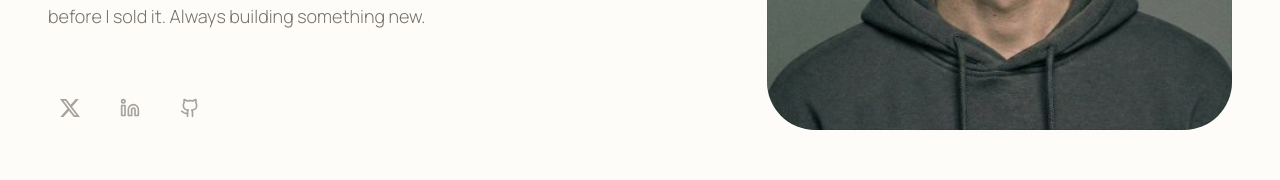
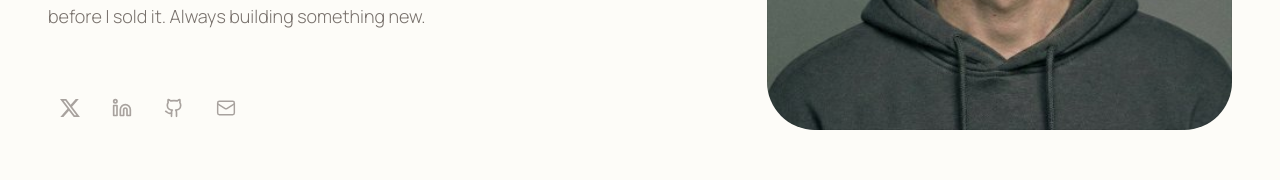
Before and after one commit to realmikolajpiech/mikolajpiechwebsite, a React (Vite) app: page / in a window 1280 px wide. Shown: the part 495-675 px from the top of the page. Built offline with nearby package versions, Linux system fonts and the light colour scheme.

Commit message:
copy email

```diff
--- a/content/site.json
+++ b/content/site.json
@@ -3,6 +3,8 @@
     "get_in_touch": "Get in touch",
     "email_me": "Email Me",
     "copied": "Copied!",
+    "email_on_clipboard": "{{email}} copied",
+    "copy_email": "Copy email address",
     "linkedin": "LinkedIn",
     "privacy_policy": "Privacy Policy",
     "all_rights_reserved": "© {{year}} Mikołaj Piech. All rights reserved."
--- a/pages/Home.tsx
+++ b/pages/Home.tsx
@@ -1,6 +1,6 @@
 import React, { useMemo } from 'react';
-import { motion } from 'framer-motion';
-import { Linkedin, Github, Copy, Check } from 'lucide-react';
+import { motion, AnimatePresence } from 'framer-motion';
+import { Linkedin, Github, Copy, Check, Mail } from 'lucide-react';
 import { Button } from '../components/Button';
 import { ProjectCard } from '../components/ProjectCard';
 import { SchemaMarkup } from '../components/SchemaMarkup';
@@ -16,6 +16,8 @@ import dosoLogo from '../assets/doso-logo.png';
 import omniVideo from '../assets/omni-teaser.mp4';
 import { Link } from 'react-router-dom';
 import site from '../content/site.json';
+
+const CONTACT_EMAIL = 'hello@mikolajpiech.com';
 
 const XLogo = ({ className }: { className?: string }) => (
   <svg viewBox="0 0 300 271" className={className} fill="currentColor" xmlns="http://www.w3.org/2000/svg">
@@ -36,13 +38,31 @@ const SocialIcon = ({ href, icon }: { href: string; icon: React.ReactNode }) =>
 
 export default function Home() {
   const [copied, setCopied] = React.useState(false);
+  const [heroEmailOnClipboard, setHeroEmailOnClipboard] = React.useState(false);
+  const heroCopyTimeoutRef = React.useRef<ReturnType<typeof setTimeout> | null>(null);
   const year = new Date().getFullYear();
 
   const handleCopyEmail = () => {
-    navigator.clipboard.writeText('hello@mikolajpiech.com');
+    void navigator.clipboard.writeText(CONTACT_EMAIL);
     setCopied(true);
     setTimeout(() => setCopied(false), 2000);
   };
+
+  const handleHeroCopyEmail = () => {
+    void navigator.clipboard.writeText(CONTACT_EMAIL);
+    if (heroCopyTimeoutRef.current) clearTimeout(heroCopyTimeoutRef.current);
+    setHeroEmailOnClipboard(true);
+    heroCopyTimeoutRef.current = setTimeout(() => {
+      setHeroEmailOnClipboard(false);
+      heroCopyTimeoutRef.current = null;
+    }, 2800);
+  };
+
+  React.useEffect(() => {
+    return () => {
+      if (heroCopyTimeoutRef.current) clearTimeout(heroCopyTimeoutRef.current);
+    };
+  }, []);
 
   const projects: Project[] = useMemo(() => [
     {
@@ -151,11 +171,50 @@ export default function Home() {
               initial={{ opacity: 0, y: 20 }}
               animate={{ opacity: 1, y: 0 }}
               transition={{ duration: 0.8, delay: 0.4, ease: [0.16, 1, 0.3, 1] }}
-              className="flex gap-4 pt-4 items-center"
+              className="pt-4 space-y-3"
             >
-              <SocialIcon href="https://x.com/mikolajpiech" icon={<XLogo className="w-5 h-5" />} />
-              <SocialIcon href="https://www.linkedin.com/in/mikolajpiech/" icon={<Linkedin size={20} />} />
-              <SocialIcon href="https://github.com/realmikolajpiech" icon={<Github size={20} />} />
+              <div className="flex flex-wrap gap-2 items-center">
+                <SocialIcon href="https://x.com/mikolajpiech" icon={<XLogo className="w-5 h-5" />} />
+                <SocialIcon href="https://www.linkedin.com/in/mikolajpiech/" icon={<Linkedin size={20} />} />
+                <SocialIcon href="https://github.com/realmikolajpiech" icon={<Github size={20} />} />
+                <button
+                  type="button"
+                  onClick={handleHeroCopyEmail}
+                  aria-label={site.common.copy_email}
+                  className="p-3 text-stone-400 hover:text-ink dark:hover:text-stone-50 hover:bg-stone-100 dark:hover:bg-stone-800 rounded-full transition-all duration-300 flex items-center justify-center outline-none focus-visible:ring-2 focus-visible:ring-stone-400/60 focus-visible:ring-offset-2 focus-visible:ring-offset-off-white dark:focus-visible:ring-offset-stone-900"
+                >
+                  <Mail size={20} strokeWidth={1.75} />
+                </button>
+              </div>
+              <AnimatePresence>
+                {heroEmailOnClipboard && (
+                  <motion.p
+                    key="hero-email-copied"
+                    initial={{ opacity: 0, y: 6 }}
+                    animate={{ opacity: 1, y: 0 }}
+                    exit={{ opacity: 0, y: -4 }}
+                    transition={{ duration: 0.25, ease: [0.16, 1, 0.3, 1] }}
+                    role="status"
+                    aria-live="polite"
+                    className="text-sm text-stone-600 dark:text-stone-400 font-light tracking-wide pl-1 flex items-baseline gap-2 flex-wrap"
+                  >
+                    <span className="mt-1.5 inline-flex h-1.5 w-1.5 rounded-full bg-emerald-500 shrink-0" aria-hidden />
+                    <span>
+                      {(() => {
+                        const sentence = site.common.email_on_clipboard.replace('{{email}}', CONTACT_EMAIL);
+                        const [before, after] = sentence.split(CONTACT_EMAIL);
+                        return (
+                          <>
+                            {before}
+                            <span className="font-medium text-ink dark:text-stone-200">{CONTACT_EMAIL}</span>
+                            {after}
+                          </>
+                        );
+                      })()}
+                    </span>
+                  </motion.p>
+                )}
+              </AnimatePresence>
             </motion.div>
           </div>
 
@@ -302,7 +361,7 @@ export default function Home() {
               className="relative overflow-hidden min-w-[200px]"
             >
               <span className={`flex items-center gap-2 transition-all duration-300 ${copied ? 'opacity-0 -translate-y-4' : 'opacity-100 translate-y-0'}`}>
-                hello@mikolajpiech.com <Copy className="w-4 h-4" />
+                {CONTACT_EMAIL} <Copy className="w-4 h-4" />
               </span>
               <span className={`absolute inset-0 flex items-center justify-center gap-2 transition-all duration-300 ${copied ? 'opacity-100 translate-y-0' : 'opacity-0 translate-y-4'}`}>
                 {site.common.copied} <Check className="w-4 h-4 text-green-500" />
@@ -319,7 +378,7 @@ export default function Home() {
           <div className="mt-20 md:mt-32 pt-12 border-t border-stone-800 flex flex-col md:flex-row justify-between items-center text-sm text-stone-500">
             <p className="mb-4 md:mb-0">{site.common.all_rights_reserved.replace('{{year}}', String(year))}</p>
             <div className="flex flex-wrap justify-center gap-4 md:gap-8 items-center">
-              <a href="mailto:hello@mikolajpiech.com" className="hover:text-off-white transition-colors">hello@mikolajpiech.com</a>
+              <a href={`mailto:${CONTACT_EMAIL}`} className="hover:text-off-white transition-colors">{CONTACT_EMAIL}</a>
               <a href="https://x.com/mikolajpiech" className="hover:text-off-white transition-colors flex items-center gap-2">
                 <XLogo className="w-4 h-4" />
               </a>
```
